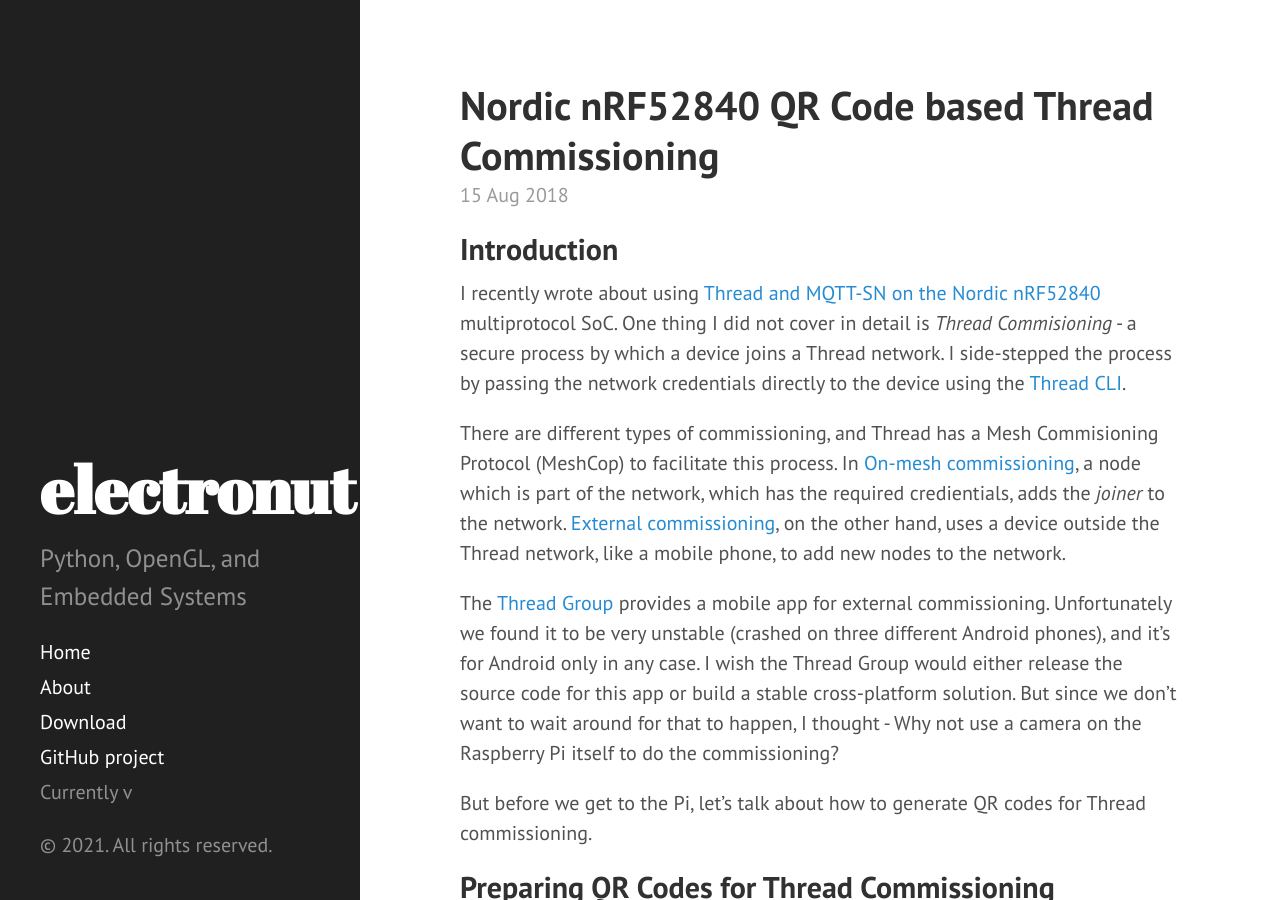
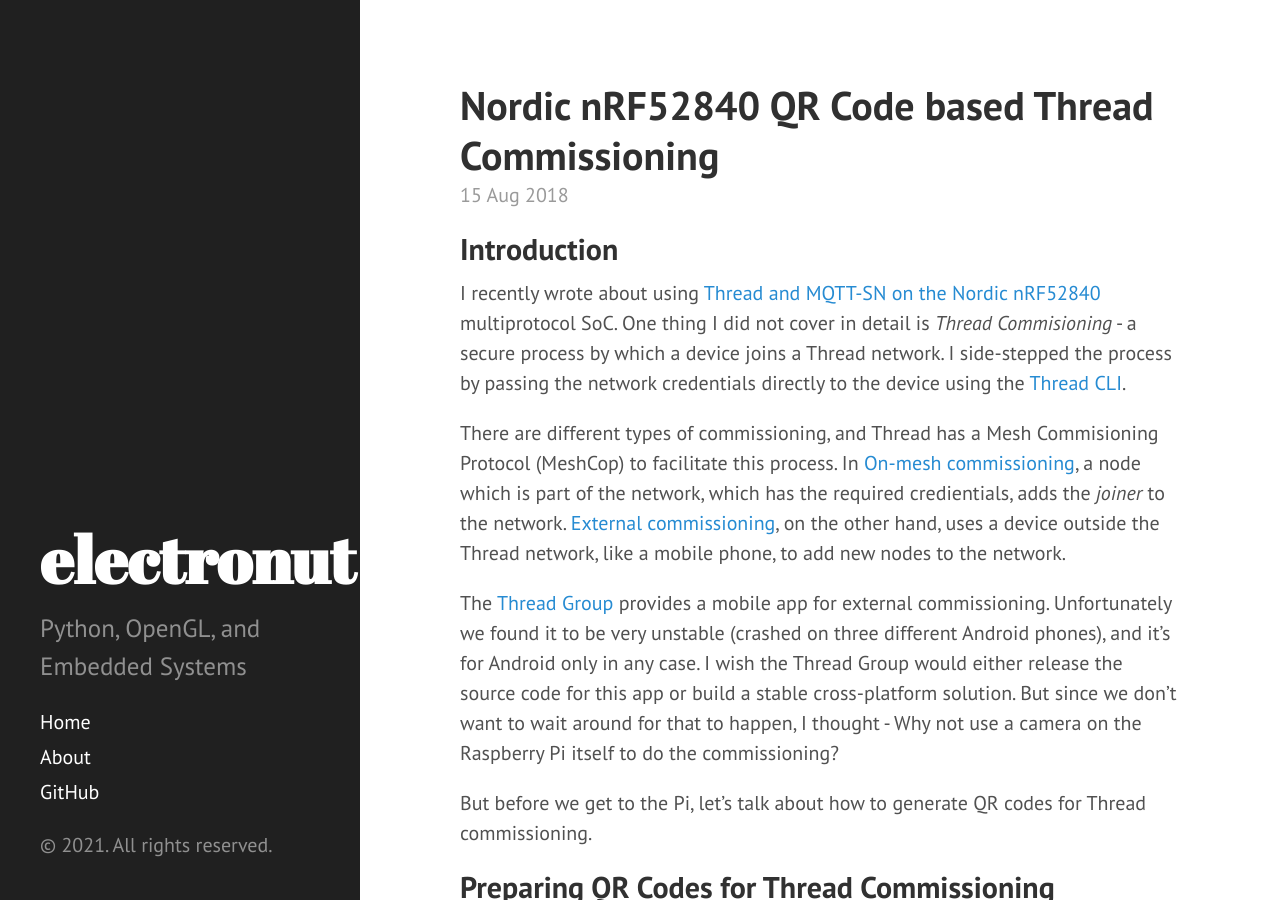
Before and after one commit to mkvenkit/mkvenkit.github.io, a Jekyll site: the page built from index.html, in a window 1280 px wide and 900 px high. Built offline with Jekyll 4.4.1, drawn with Linux system fonts in a browser that asks for light colours; the list of posts is cut into pages by our own code.

Commit message:
new website

```diff
--- a/_includes/sidebar.html
+++ b/_includes/sidebar.html
@@ -26,9 +26,8 @@
         {% endif %}
       {% endfor %}
 
-      <a class="sidebar-nav-item" href="{{ site.github.repo }}/archive/v{{ site.version }}.zip">Download</a>
-      <a class="sidebar-nav-item" href="{{ site.github.repo }}">GitHub project</a>
-      <span class="sidebar-nav-item">Currently v{{ site.version }}</span>
+      <a class="sidebar-nav-item" href="{{ site.github.repo }}">GitHub</a>
+
     </nav>
 
     <p>&copy; {{ site.time | date: '%Y' }}. All rights reserved.</p>
```
